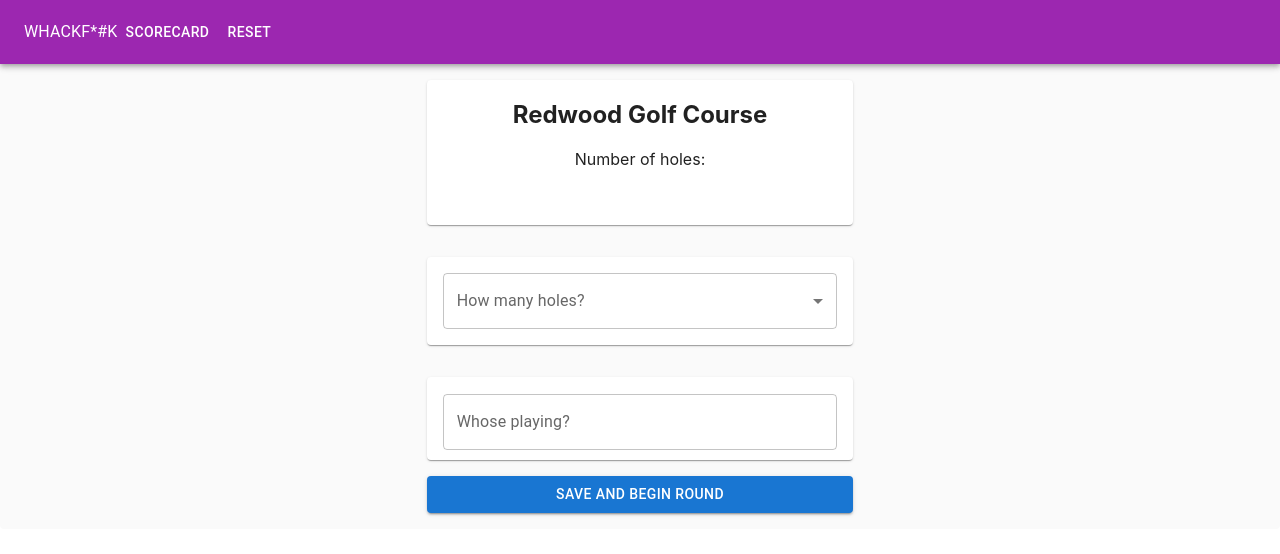
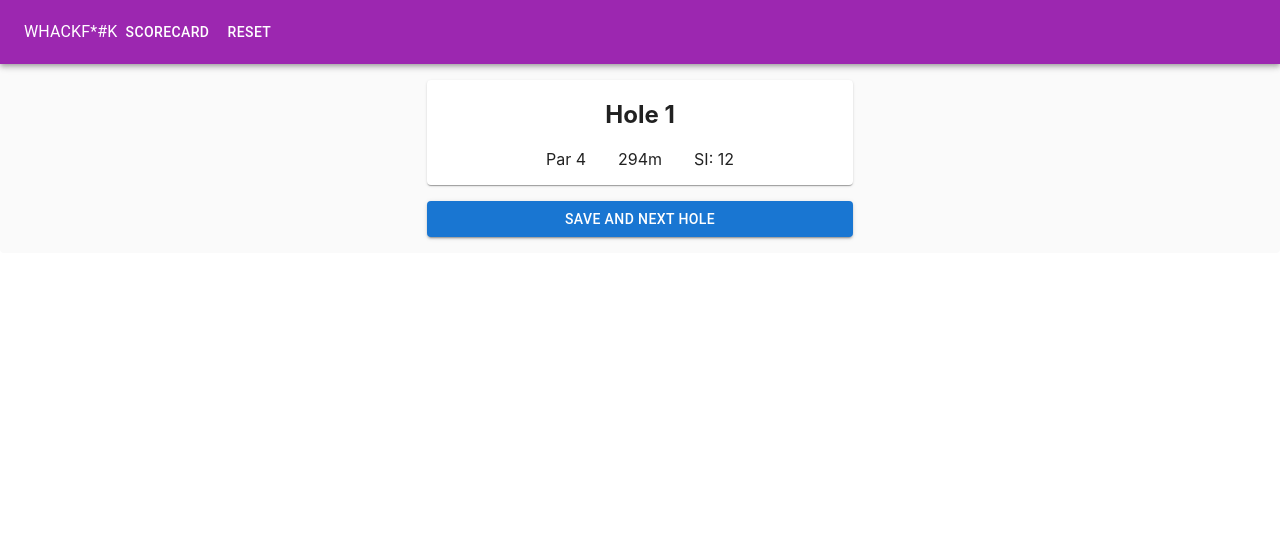
Before and after one commit to paulyt-nz/golf-app, a React (Create React App) app: page / in a window 1280 px wide. Shown: the top 554 px of the page. Built offline with nearby package versions, Linux system fonts and the light colour scheme.

Commit message:
ISSUE FIXED - useEffect was required

```diff
--- a/src/GolfApp.tsx
+++ b/src/GolfApp.tsx
@@ -1,4 +1,4 @@
-import React, { useState } from 'react'
+import React, { useEffect, useState } from 'react'
 import { pauatahanui, redwood, initialButtonState } from './initialValues'
 import MainScorecardDisplay from './MainScorecardDisplay';
 import NavBar from './NavBar';
@@ -102,23 +102,34 @@ function GolfApp(): JSX.Element {
         setScorecard(newScorecard)
     }
 
+    useEffect(() => {
+        console.log('inside useEffect')
+        console.log('round: ', round)
+        console.log('numHoles', numHoles)
+        generateNewScorecard(players.length, numHoles)
+        startNewRound(players.length, numHoles)
+    }, [round])
+
     const setRoundHoles = (roundType: string) => {
         console.log('***** start of setRoundHoles in GolfApp *****')
         console.log('roundType: ', roundType)
         setRound(roundType)
-        setValue(value => value + 1)
+
         console.log('round: ', round)
-        if (round === '9-once' || round === '9-front' || round === '9-back') {
+        if (roundType === '9-once' || roundType === '9-front' || roundType === '9-back') {
             console.log('next to 9')
             setNumHoles(9)
             console.log('numHoles: ', numHoles)
         } else {
-            console.log('next to 19')
+            console.log('next to 18')
             setNumHoles(18)
             console.log('numHoles: ', numHoles)
         }
-        console.log('numHoles: ', numHoles)
-        console.log('***** start of setRoundHoles in GolfApp *****')
+
+        // console.log('numHoles: ', numHoles)
+        // console.log('round: ', round)
+        // console.log('***** start of setRoundHoles in GolfApp *****')
+
     }
 
 // *************************************************************************************//
--- a/src/RoundSetUpForm.tsx
+++ b/src/RoundSetUpForm.tsx
@@ -18,6 +18,7 @@ function RoundSetUpForm({ addPlayerToRound, players, startNewRound, generateNewS
 
     const [playerFormContent, setPlayerFormContent] = useState("")
     const [roundContent, setRoundContent]           = useState("")
+
 
 // *************************************************************************************//
 
@@ -49,9 +50,8 @@ function RoundSetUpForm({ addPlayerToRound, players, startNewRound, generateNewS
         }
         setRoundHoles(roundContent)
         console.log(roundContent)
-        console.log('numholes: ', numHoles)
-        generateNewScorecard(players.length, numHoles)
-        startNewRound(players.length, numHoles)
+        // generateNewScorecard(players.length, numHoles)
+        // startNewRound(players.length, numHoles)
     }
 
 // *************************************************************************************//
```
